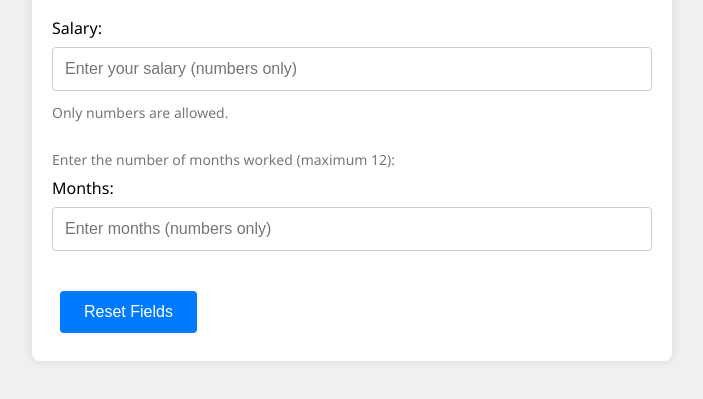
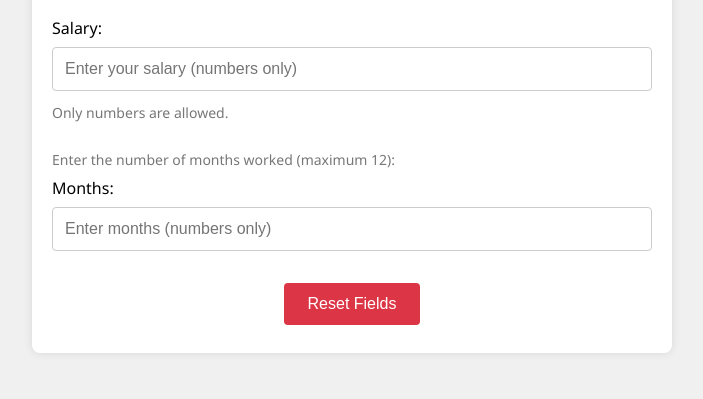
Before and after one commit to ayalarodrigues/salary-calculator, a plain HTML site: page index.html in a window 1280 px wide. Shown: the part 187-586 px from the top of the page, without its empty margins (288-991 px from the left). Drawn offline with Linux system fonts and the light colour scheme.

Commit message:
Centering the reset button and changing the color

```diff
--- a/index.html
+++ b/index.html
@@ -26,7 +26,8 @@
         <div class="result"></div>
 
         <!-- Novo botão Reset -->
-        <button onclick="resetFields()">Reset Fields</button>
+        <button onclick="resetFields()" class="reset-button">Reset Fields</button>
+
     </div>
     <script src="script.js"></script>
 </body>
--- a/style.css
+++ b/style.css
@@ -76,3 +76,19 @@ input {
     color: #28a745; /* cor verde para resultados positivos */
     margin-top: 20px;
 }
+
+.reset-button {
+    background-color: #dc3545; /* Vermelho escuro para o botão de reset */
+    color: white;
+    border: none;
+    padding: 12px 24px;
+    cursor: pointer;
+    margin: 8px auto; /* Centraliza o botão horizontalmente */
+    border-radius: 4px;
+    font-size: 16px;
+    display: block;
+}
+
+.reset-button:hover {
+    background-color: #bd2130; /* Tom mais escuro ao passar o mouse */
+}
```
